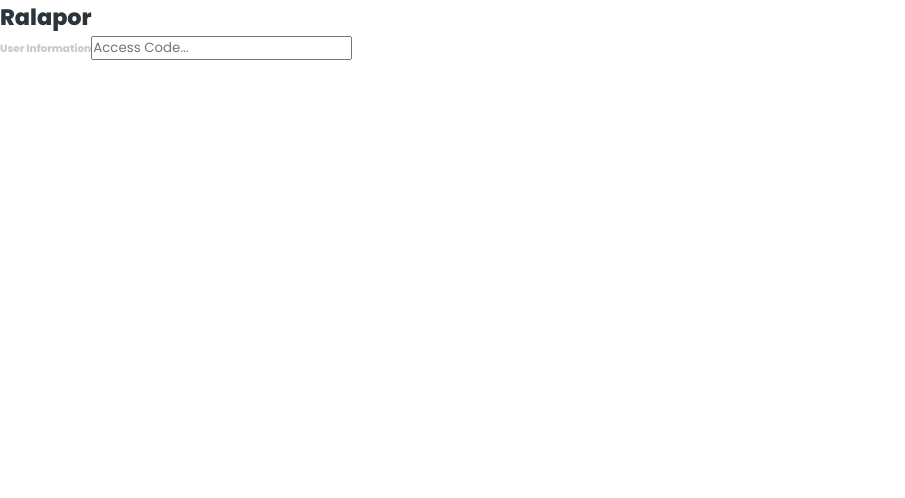
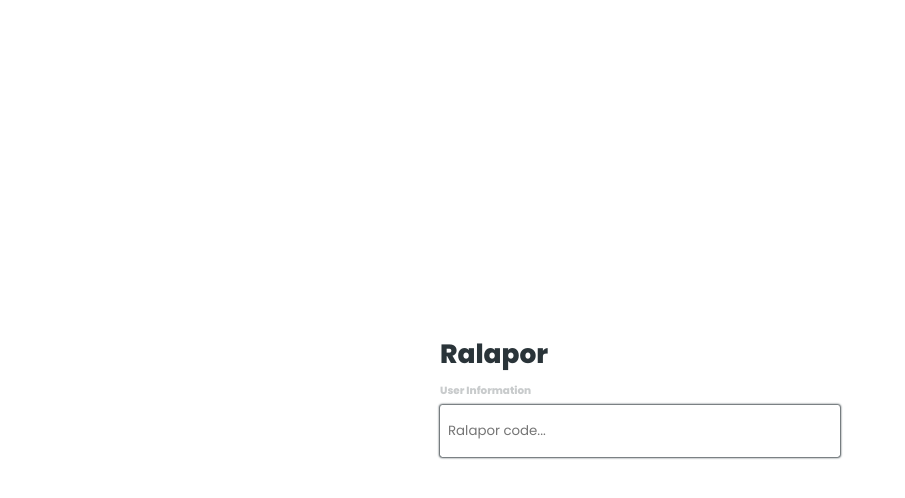
Before and after one commit to EdwinOliveira/Ralapor, a React (Vite) app in the folder packages/frontend/: page / in a window 1280 px wide. Shown: the top 498 px of the page, without its empty margins (0-905 px from the left). Built offline with nearby package versions, Linux system fonts and the light colour scheme.

Commit message:
WIP: Updated code

```diff
--- /dev/null
+++ b/packages/frontend/src/components/Form.css
@@ -0,0 +1,9 @@
+#form {
+	display: flex;
+	flex-direction: column;
+	gap: 0.60rem;
+
+	width: 85%;
+	min-width: 20rem;
+	max-width: 25rem;
+}
--- a/packages/frontend/src/components/Form.tsx
+++ b/packages/frontend/src/components/Form.tsx
@@ -1,3 +1,4 @@
+import "./Form.css";
 import FormAction from "./FormAction";
 import FormGroup, { type FormGroupProps } from "./FormGroup";
 import FormHeader, { type FormHeaderProps } from "./FormHeader";
--- /dev/null
+++ b/packages/frontend/src/components/FormControl.css
@@ -0,0 +1,5 @@
+input {
+	box-shadow: 0 0 0.125rem 0.050rem currentColor;
+	border-radius: 0.15rem;
+	padding: 1rem 0.5rem;
+}
--- a/packages/frontend/src/components/FormControl.tsx
+++ b/packages/frontend/src/components/FormControl.tsx
@@ -1,4 +1,5 @@
 import type { HTMLInputTypeAttribute } from "react";
+import "./FormControl.css";
 
 export type FormControlProps = {
 	id?: number;
--- /dev/null
+++ b/packages/frontend/src/components/FormGroup.css
@@ -0,0 +1,6 @@
+#form-group {
+	display: flex;
+	flex-direction: column;
+	justify-content: center;
+	gap: 0.35rem;
+}
--- a/packages/frontend/src/components/FormGroup.tsx
+++ b/packages/frontend/src/components/FormGroup.tsx
@@ -1,3 +1,4 @@
+import "./FormGroup.css";
 import FormControl, { type FormControlProps } from "./FormControl";
 import Typography, { type TypographyProps } from "./Typography";
 
--- a/packages/frontend/src/components/Typography.css
+++ b/packages/frontend/src/components/Typography.css
@@ -1,5 +1,5 @@
 .form-header {
-	font-size: clamp(1rem, 1rem + 0.5vw, 2rem);
+	font-size: clamp(1.25rem, 1.25rem + 0.5vw, 2.25rem);
 	font-weight: 800;
 }
 
--- a/packages/frontend/src/index.css
+++ b/packages/frontend/src/index.css
@@ -22,7 +22,9 @@ a {
 	text-decoration: none;
 }
 
-button {
+button,
+input {
 	border: none;
 	background-color: transparent;
+	outline: none;
 }
--- /dev/null
+++ b/packages/frontend/src/pages/Hero.css
@@ -0,0 +1,8 @@
+#hero {
+	min-height: inherit;
+
+	display: flex;
+	flex-direction: row;
+	justify-content: center;
+	align-items: center;
+}
--- a/packages/frontend/src/pages/Hero.tsx
+++ b/packages/frontend/src/pages/Hero.tsx
@@ -1,3 +1,4 @@
+import "./Hero.css";
 import Form from "../components/Form";
 import type { FormGroupProps } from "../components/FormGroup";
 import type { FormHeaderProps } from "../components/FormHeader";
@@ -24,15 +25,15 @@ export default function Hero() {
 					id: 1,
 					name: "access-code",
 					type: "password",
-					placeholder: "Access Code...",
+					placeholder: "Ralapor code...",
 				},
 			],
 		},
 	];
 
 	return (
-		<>
+		<div id="hero">
 			<Form formHeader={formHeader} formGroups={formGroups} />
-		</>
+		</div>
 	);
 }
```
